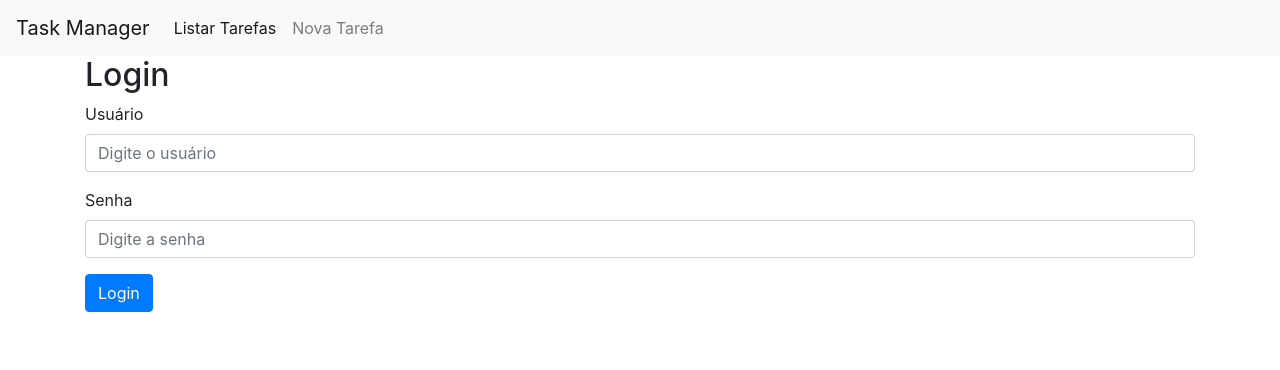
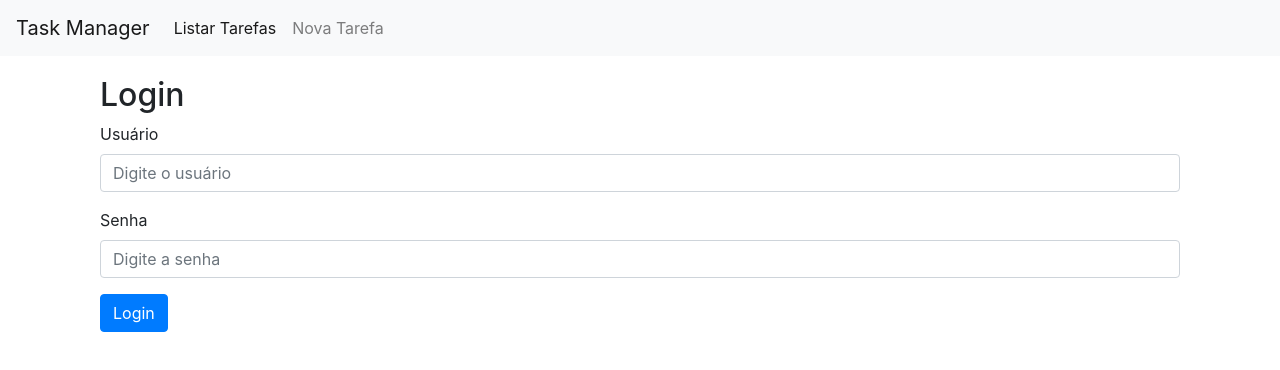
Before and after one commit to vagnersantosdasilva/taskmanager-frontend, a React (Create React App) app: page /login in a window 1280 px wide. Shown: the top 370 px of the page. Built offline with nearby package versions, Linux system fonts and the light colour scheme.

Commit message:
Mostrando botao de logout apos login com sucesso

```diff
--- a/src/App.js
+++ b/src/App.js
@@ -6,22 +6,31 @@ import TaskForm from './components/TaskForm';
 import Login from './components/Login';
 
 class App extends Component {
-  //constructor(props){
-    //super(props)
-  //}
+  constructor(props){
+    super(props)
+
+    this.onRefreshHandler = this.onRefreshHandler.bind(this);
+
+  }
+
+  onRefreshHandler(){
+    this.forceUpdate();
+  }
+
   render(){
     return (
 
         <BrowserRouter>
           <div className="App">
             <NavBar/>
+              <div className = "container" style = {{marginTop:20}}>
               <Switch>
-
-            <Route exact path ="/login" component = {Login}/>
+                <Route exact path ="/login" render = {() => <Login onLoginSuccess ={this.onRefreshHandler}  />}></Route>
                 <Route exact path ="/form" component = {TaskForm}/>
                 <Route exact path ="/form/:id" component = {TaskForm}/>
                 <Route path ="/" component = {TaskListTable} />
               </Switch>
+            </div>
           </div>
         </BrowserRouter>
     );
--- a/src/api/TaskService.js
+++ b/src/api/TaskService.js
@@ -34,8 +34,8 @@ class TaskService{
         }
         else {
             axios.put(`${API_ENDPOINT}/tasks/${task.id}`,task,this.buildAuthHeader())
-                .then(()=>onSave())
-                .catch(e=>onError(e));
+                .then(() => onSave() )
+                .catch(e => onError(e));
         }
     }
 
--- a/src/components/Login.js
+++ b/src/components/Login.js
@@ -27,6 +27,7 @@ class Login extends Component {
    handleLoginResponse(success){
        if (success){
             this.setState({loggedIn:true});
+            this.props.onLoginSuccess();
        }else{
            this.setState({alert:"O login não pode ser realizado"})
        }
--- a/src/components/NavBar.js
+++ b/src/components/NavBar.js
@@ -1,6 +1,7 @@
 import React, { Component } from 'react';
 import NavBarItem from './NavBarItem';
 import {APP_NAME} from '../constants'
+import AuthService from '../api/AuthService';
 
 class NavBar extends Component {
 
@@ -29,7 +30,7 @@ class NavBar extends Component {
     }
     render() {
         return (
-
+            <div>
                 <nav className="navbar navbar-expand-lg navbar-light bg-light">
                     <span className="navbar-brand" href="#">{APP_NAME}</span>
                     <button className="navbar-toggler" type="button" data-toggle="collapse" data-target="#navbarNavAltMarkup" aria-controls="navbarNavAltMarkup" aria-expanded="false" aria-label="Toggle navigation">
@@ -37,15 +38,20 @@ class NavBar extends Component {
                     </button>
                     <div className="collapse navbar-collapse" id="navbarNavAltMarkup">
                         <div className="navbar-nav mr-auto">
-
                             {this.state.items.map(
                                 i=> <NavBarItem
                                     key = {i.name}
                                     item ={i}
                                     onClick = {this.onClickHandler} /> )}
+
+                            {AuthService.isAuthenticated() ?
+                                <NavBarItem item = {{name:"Logout" , href :"#" , active:"false"}} />
+                                :""
+                            }
                         </div>
                     </div>
                 </nav>
+            </div>
 
         );
     }
```
Lines whose indentation alone changed are shown as unchanged.
